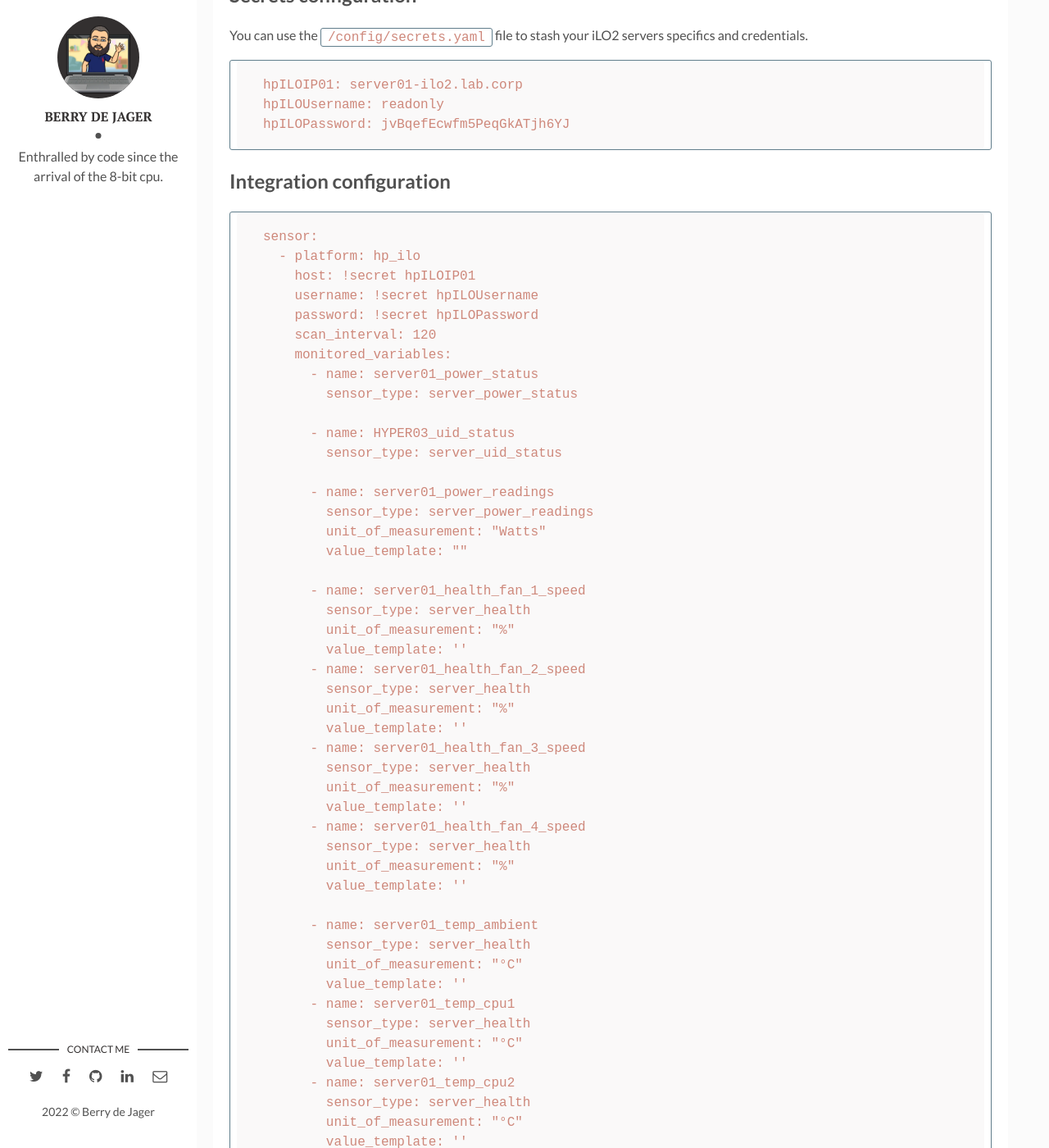
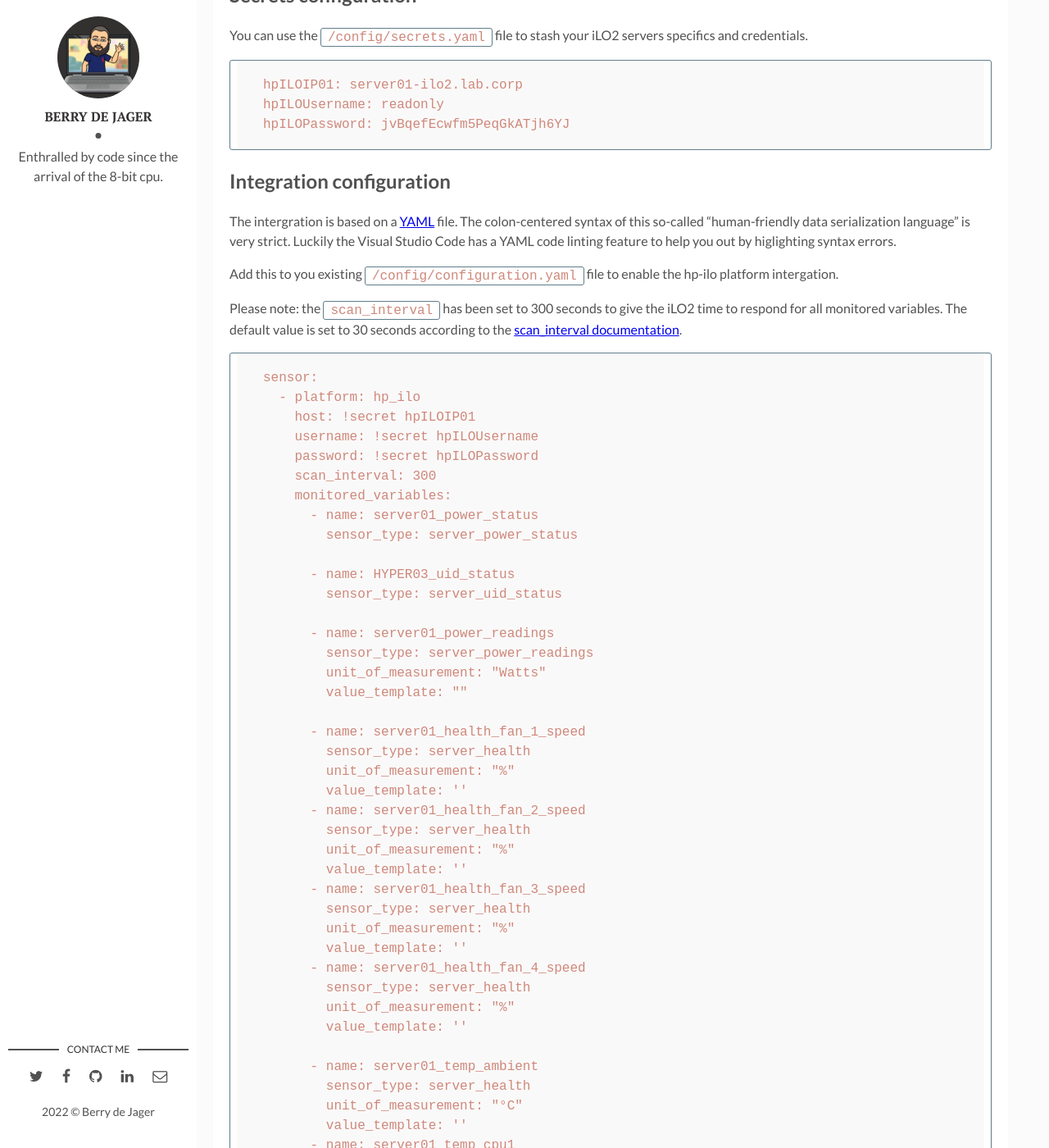
Before and after one commit to berrydejager/code, a Jekyll site: the page built from _posts/2022-04-26-Home-Assistant-iLO2.markdown, in a window 1280 px wide and 1400 px high, scrolled down 1138 px. Shown: the whole window at 82% size. Built offline with Jekyll 4.4.1, drawn with Linux system fonts in a browser that asks for light colours; some of the changed text lies outside the part shown.

Commit message:
Update 2022-04-26-Home-Assistant-iLO2.markdown

````diff
--- a/_posts/2022-04-26-Home-Assistant-iLO2.markdown
+++ b/_posts/2022-04-26-Home-Assistant-iLO2.markdown
@@ -45,13 +45,19 @@ hpILOPassword: jvBqefEcwfm5PeqGkATjh6YJ
 
 ## Integration configuration
 
+The intergration is based on a [YAML](https://yaml.org/) file. The colon-centered syntax of this so-called "human-friendly data serialization language" is very strict. Luckily the Visual Studio Code has a YAML code linting feature to help you out by higlighting syntax errors.
+
+
+Add this to you existing `/config/configuration.yaml` file to enable the hp-ilo platform intergation.
+
+Please note: the `scan_interval` has been set to 300 seconds to give the iLO2 time to respond for all monitored variables. The default value is set to 30 seconds according to the [scan_interval documentation](https://www.home-assistant.io/docs/configuration/platform_options/#scan-interval).
 ```
 sensor:
   - platform: hp_ilo
     host: !secret hpILOIP01
     username: !secret hpILOUsername
     password: !secret hpILOPassword
-    scan_interval: 120
+    scan_interval: 300
     monitored_variables:
       - name: server01_power_status
         sensor_type: server_power_status
@@ -96,6 +102,14 @@ sensor:
 ```
 
 ## Lovelace card configuration
+
+Showing your harvested data into a card on the overview is the next step.
+
+Firstly navigate in the browser to the [overview dashboard](http://homeassistant.local:8123/lovelace/default_view).
+
+Create a card and navigate to the 'show code editor`. From here you can overwrite the content with the code mentioned below.
+
+This conditional card will only be shown when the iLO reports itself when the power status is `ON`.
 
 ```
 type: conditional
````
